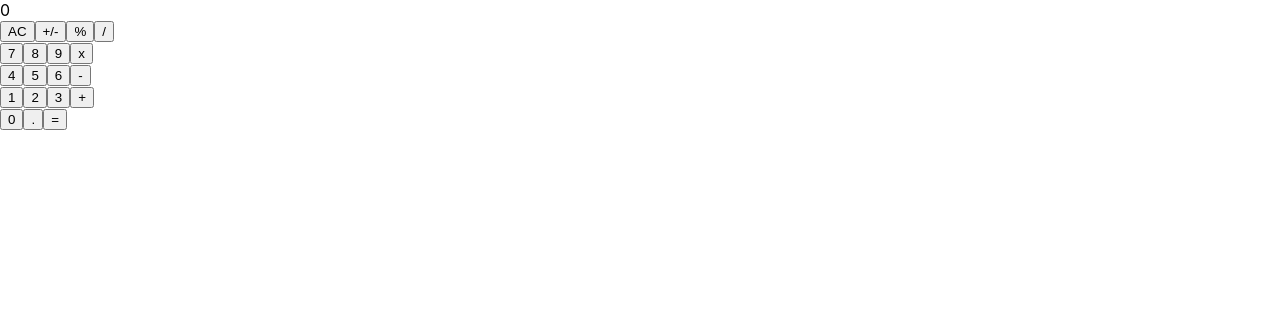
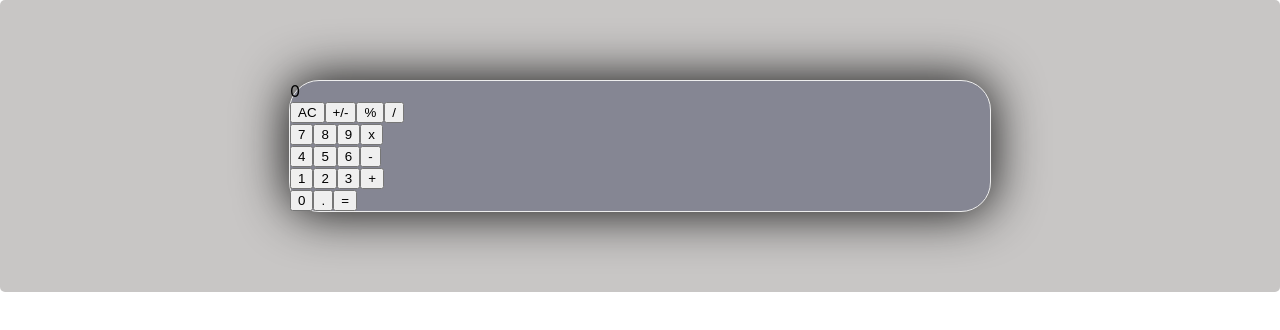
Before and after one commit to Audrey-Ella-xo/calculator, a React (Create React App) app: page / in a window 1280 px wide. Shown: the top 330 px of the page. Built offline with nearby package versions, Linux system fonts and the light colour scheme.

Commit message:
Add styling to calculator container

```diff
--- a/src/index.css
+++ b/src/index.css
@@ -25,3 +25,20 @@ code {
     'Courier New',
     monospace;
 }
+
+#root {
+  display: flex;
+  border-radius: 5px;
+  background-color: #726c6b63;
+  align-items: center;
+  justify-content: center;
+}
+
+.calc-container {
+  width: 700px;
+  margin: 5em auto;
+  border-radius: 30px;
+  border: 1px solid #eee;
+  background-color: #858693;
+  box-shadow: 0 0 50px 2px rgb(22, 22, 22);
+}
```
